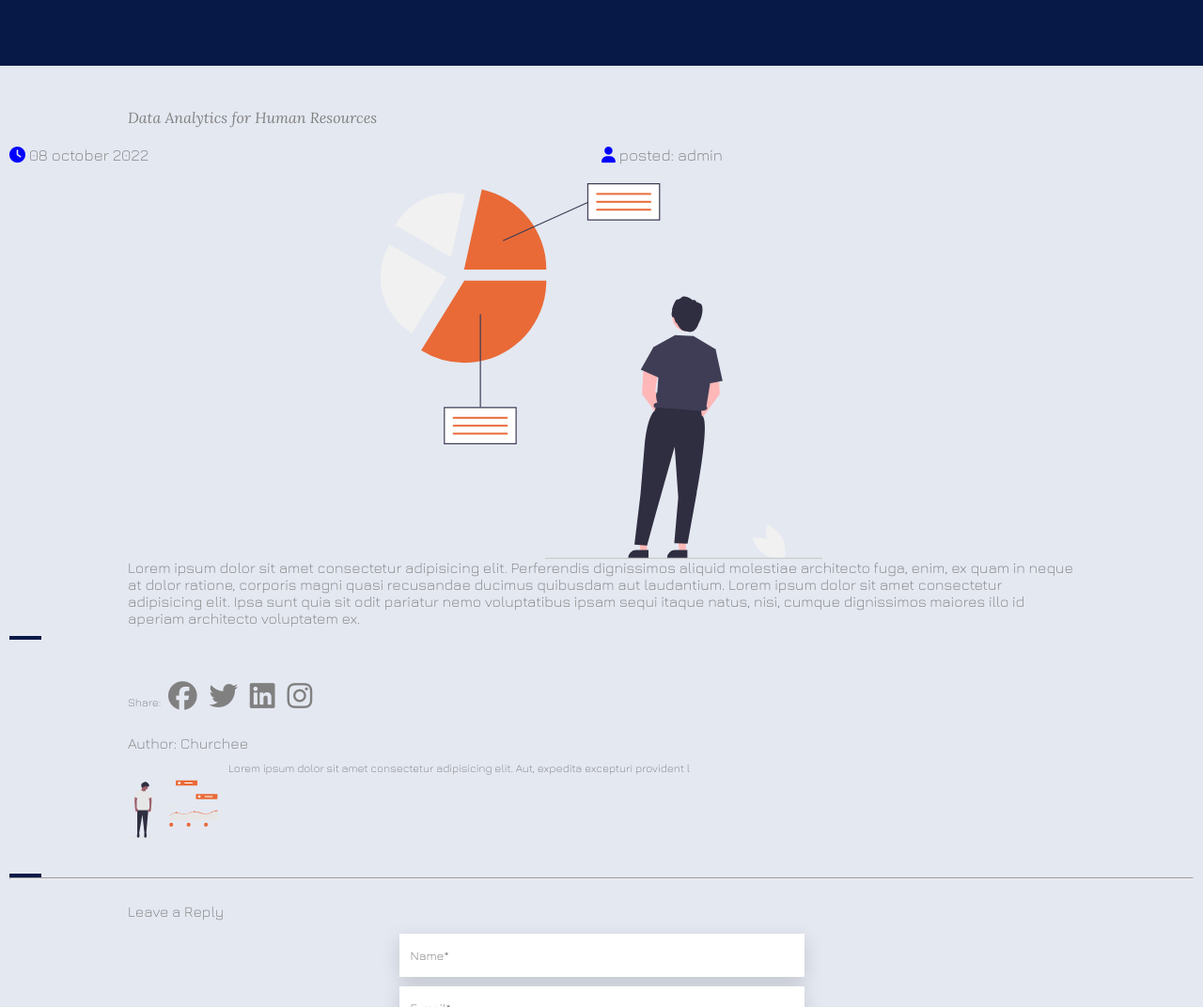
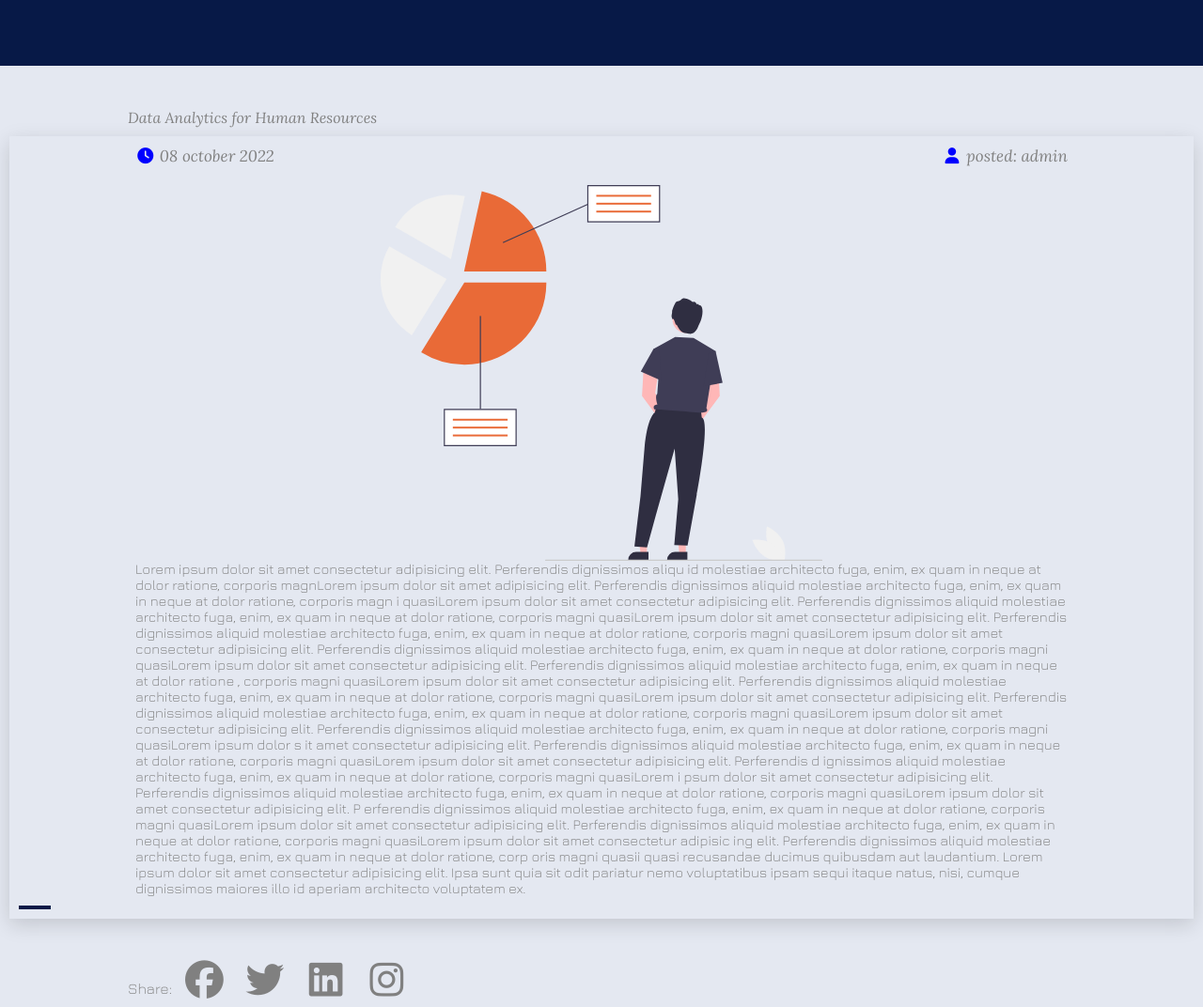
Before and after one commit to ositakizito/spot, a plain HTML site: page singleblog.html in a window 1280 px wide. Shown: the part 460-1532 px from the top of the page at 94% size. Drawn offline with nearby package versions, Linux system fonts and the light colour scheme.

Commit message:
Update singleblog.html

```diff
--- a/singleblog.html
+++ b/singleblog.html
@@ -5,7 +5,7 @@
     <meta http-equiv="X-UA-Compatible" content="IE=edge">
     <meta name="viewport" content="width=device-width, initial-scale=1.0">
     <link rel="stylesheet" href="static/css/style.css" type="text/css">
-    <!-- <link rel="stylesheet" href="static/fontawesome/css/all.min.css" type="text/css"> -->
+    <link rel="stylesheet" href="fontawesome/css/all.min.css" type="text/css">
     <script src="https://kit.fontawesome.com/887e89cc19.js" crossorigin="anonymous"></script>
     <title>Spot Africa INC</title>
 </head>
@@ -14,7 +14,6 @@
         <div class="container">
             <div class="name_logo"><a href="index.html"><img src="static/images/spot.png"  width="200"></a></div>
             <div class="menu_click"><i class="fa fa-bars"></i></div>
-        </div>
             <div class="menutarget">
                 <div class="content">
                     <div class="artist"><a href="index.html"><i class="fa fa-home"></i> Home</a></div>
@@ -29,12 +28,15 @@
                     <div class="artist"><a href="/admin"><i class="fa fa-home"> &nbsp;Dashboard</i></a></div> -->
                 </div>
             </div>
+
+        </div>
     </section>
     <!-- first -->
     <section>
         <div class="headingBlog">
+            <img src="static/images/sp3.svg">
             <div class="headingWrite1" style="text-align: center; margin-top: 20px;">
-                <h><span class="headrole">MAIN BLOG</span></h>
+                <h><span class="headrole">BLOG DETAILS</span></h>
             </div>
         </div>
     </section>
@@ -44,18 +46,16 @@
                 <div class="headRequest2">
                    <p class="headpara">Data Analytics for Human Resources</p>
                </div>
-            <div class="headingbuttonBlog">
-                <div class="headRequest2">
-                   </div>
-                   <br>
-                   <div style="
-                   display: flex; justify-content: space-between; color: gray;font-size: 17px;">
-                    <div class="poster">
+            <div class="headingbutton3">
+                   <div class="headsingle">
+
+                    <div class="posterhead">
                         <i class="fa fa-clock" style="color: blue">  </i> 08 october 2022
                     </div>
-                    <div class="poster">
+                    <div class="posterhead">
                         <i class="fa fa-user" style="color: blue">  </i> posted: admin
                     </div>
+
                    </div>
                    <br>
 
@@ -63,21 +63,47 @@
                 <img src="static/images/sp1.svg">
                </div>
                <div class="headRequest2">
-                <p class="headcont">  Lorem ipsum dolor sit amet consectetur adipisicing elit. Perferendis dignissimos aliquid molestiae architecto fuga, enim, ex quam in neque at dolor ratione, corporis magni quasi recusandae ducimus quibusdam aut laudantium.  Lorem ipsum dolor sit amet consectetur adipisicing elit. Ipsa sunt quia sit odit pariatur nemo voluptatibus ipsam sequi itaque natus, nisi, cumque dignissimos maiores illo id aperiam architecto voluptatem ex.</p>
+                <p class="headcont">  Lorem ipsum dolor sit amet consectetur adipisicing elit. Perferendis dignissimos aliqu
+                    id molestiae architecto fuga, enim, ex quam in neque at dolor ratione, corporis magnLorem ipsum dolor sit amet
+                     adipisicing elit. Perferendis
+                     dignissimos aliquid molestiae architecto fuga, enim, ex quam in neque at dolor ratione, corporis magn
+                     i quasiLorem ipsum dolor sit amet consectetur adipisicing elit. Perferendis dignissimos aliquid molestiae
+                     architecto fuga, enim, ex quam in neque at dolor ratione, corporis magni quasiLorem ipsum dolor sit amet consectetur
+                      adipisicing elit. Perferendis dignissimos aliquid molestiae architecto fuga, enim, ex quam in neque at dolor ratione,
+                      corporis magni quasiLorem ipsum dolor sit amet consectetur adipisicing elit. Perferendis dignissimos aliquid molestiae
+                       architecto fuga, enim, ex quam in neque at dolor ratione, corporis magni quasiLorem ipsum dolor sit amet consectetur
+                       adipisicing elit. Perferendis dignissimos aliquid molestiae architecto fuga, enim, ex quam in neque at dolor ratione
+                       , corporis magni quasiLorem ipsum dolor sit amet consectetur adipisicing elit. Perferendis dignissimos aliquid
+                       molestiae architecto fuga, enim, ex quam in neque at dolor ratione, corporis magni quasiLorem ipsum dolor sit amet
+                       consectetur adipisicing elit. Perferendis dignissimos aliquid molestiae architecto fuga, enim, ex quam in neque at
+                       dolor ratione, corporis magni quasiLorem ipsum dolor sit amet consectetur adipisicing elit. Perferendis dignissimos
+                       aliquid molestiae architecto fuga, enim, ex quam in neque at dolor ratione, corporis magni quasiLorem ipsum dolor s
+                       it amet consectetur adipisicing elit. Perferendis dignissimos aliquid molestiae architecto fuga, enim, ex quam in
+                       neque at dolor ratione, corporis magni quasiLorem ipsum dolor sit amet consectetur adipisicing elit. Perferendis d
+                       ignissimos aliquid molestiae architecto fuga, enim, ex quam in neque at dolor ratione, corporis magni quasiLorem i
+                       psum dolor sit amet consectetur adipisicing elit. Perferendis dignissimos aliquid molestiae architecto fuga, enim,
+                        ex quam in neque at dolor ratione, corporis magni quasiLorem ipsum dolor sit amet consectetur adipisicing elit. P
+                        erferendis dignissimos aliquid molestiae architecto fuga, enim, ex quam in neque at dolor ratione, corporis magni
+                        quasiLorem ipsum dolor sit amet consectetur adipisicing elit. Perferendis dignissimos aliquid molestiae architecto
+                         fuga, enim, ex quam in neque at dolor ratione, corporis magni quasiLorem ipsum dolor sit amet consectetur adipisic
+                         ing elit. Perferendis dignissimos aliquid molestiae architecto fuga, enim, ex quam in neque at dolor ratione, corp
+                         oris magni quasii quasi recusandae ducimus quibusdam aut laudantium.  Lorem ipsum dolor sit amet consectetur
+                         adipisicing elit. Ipsa sunt quia sit odit pariatur nemo voluptatibus ipsam sequi itaque natus, nisi, cumque
+                         dignissimos maiores illo id aperiam architecto voluptatem ex.</p>
                </div>
                <div class="line"></div>
+
             </div>
             <br>
 
             <br>
-            <div style="
-            display: flex; justify-content: space-between; color: gray;font-size: 12px;font-weight: 10;">
+            <div class="soocialhands">
              <div class="poster">
                   Share:
-                  <span class="iconn"><i class="fab fa-facebook"></i></span>
-                  <span class="iconn"><i class="fab fa-twitter"></i></span>
-                  <span class="iconn"><i class="fab fa-linkedin"></i></span>
-                  <span class="iconn"><i class="fab fa-instagram"></i></span>
+                  <span class="iconn"><a href=""><i class="fab fa-facebook"></i></a></span>
+                  <span class="iconn"><a href=""><i class="fab fa-twitter"></i></a></span>
+                  <span class="iconn"><a href=""><i class="fab fa-linkedin"></i></a></span>
+                  <span class="iconn"><a href=""><i class="fab fa-instagram"></i></a></span>
              </div>
 
             </div>
@@ -93,7 +119,7 @@
             <div style="
                display: flex; justify-content: space-between; color: gray;font-size: 12px;">
              <div class="poster" style="display: flex; padding: 10px;">
-                  <img src="static/images/sp4.svg" width="60px"height="50px" style="margin-right: 7px;">
+                  <img src="static/images/sp1.svg" width="60px"height="50px" style="margin-right: 7px;">
                   <p class="headcontent">Lorem ipsum dolor sit amet consectetur adipisicing elit. Aut, expedita excepturi provident l</p>
              </div>
             </div>
@@ -116,7 +142,7 @@
 
         </div>
     </section>
-    <section>
+    <!-- <section>
         <div class="heading4">
             <span style="font-size: 150%;color: gray;">Blog</span><br>
             <div class="headingbutton4">
@@ -140,13 +166,13 @@
                <br>
             </div>
         </div>
-    </section>
-    <div class="footer">
+    </section> -->
+    <!-- <div class="footer">
         <div class="footer-content">
             <div class="about"><a href="about.html">About</a></div>
             <div class="about"><a href="Contact.html">Contact</a></div>
         </div>
-    </div>
+    </div> -->
     <script src="static/js/jquery.js"></script>
     <script src="static/js/script.js"></script>
 </body>
```
Lines whose indentation alone changed are shown as unchanged.
